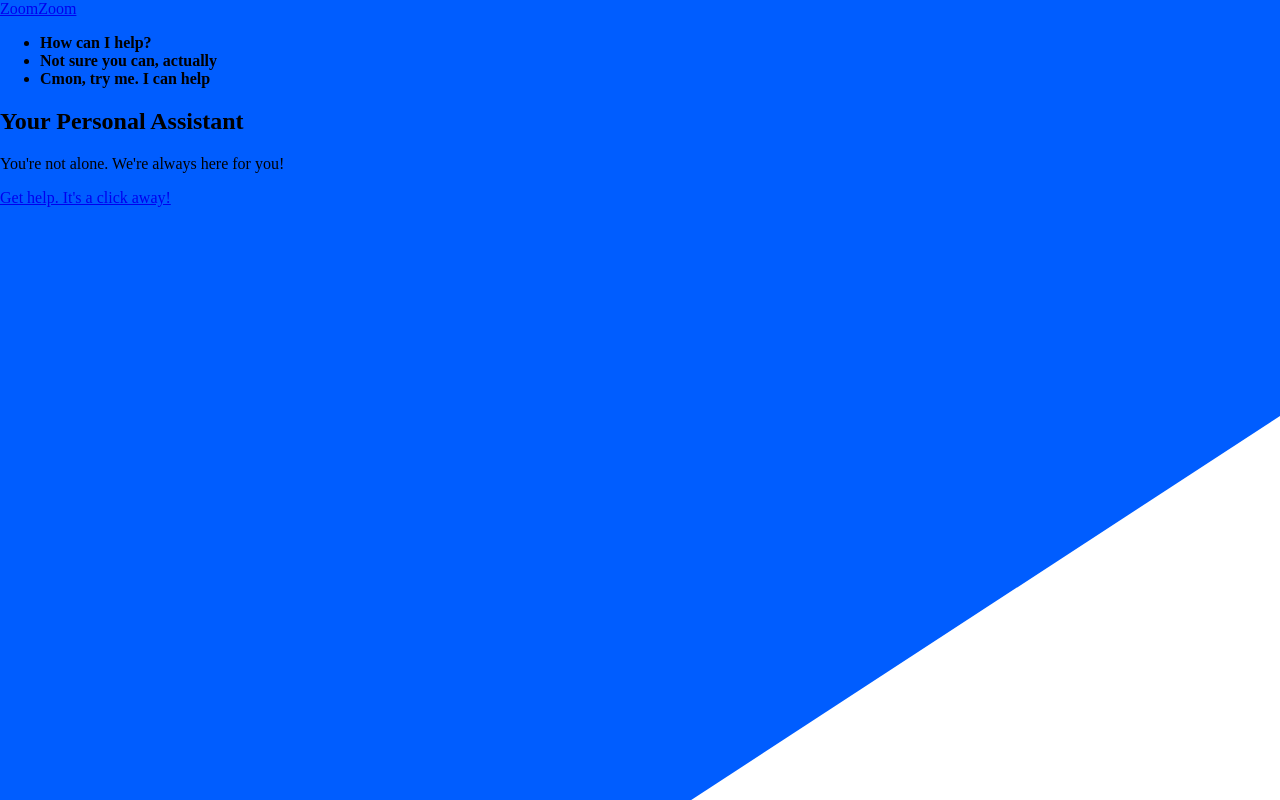
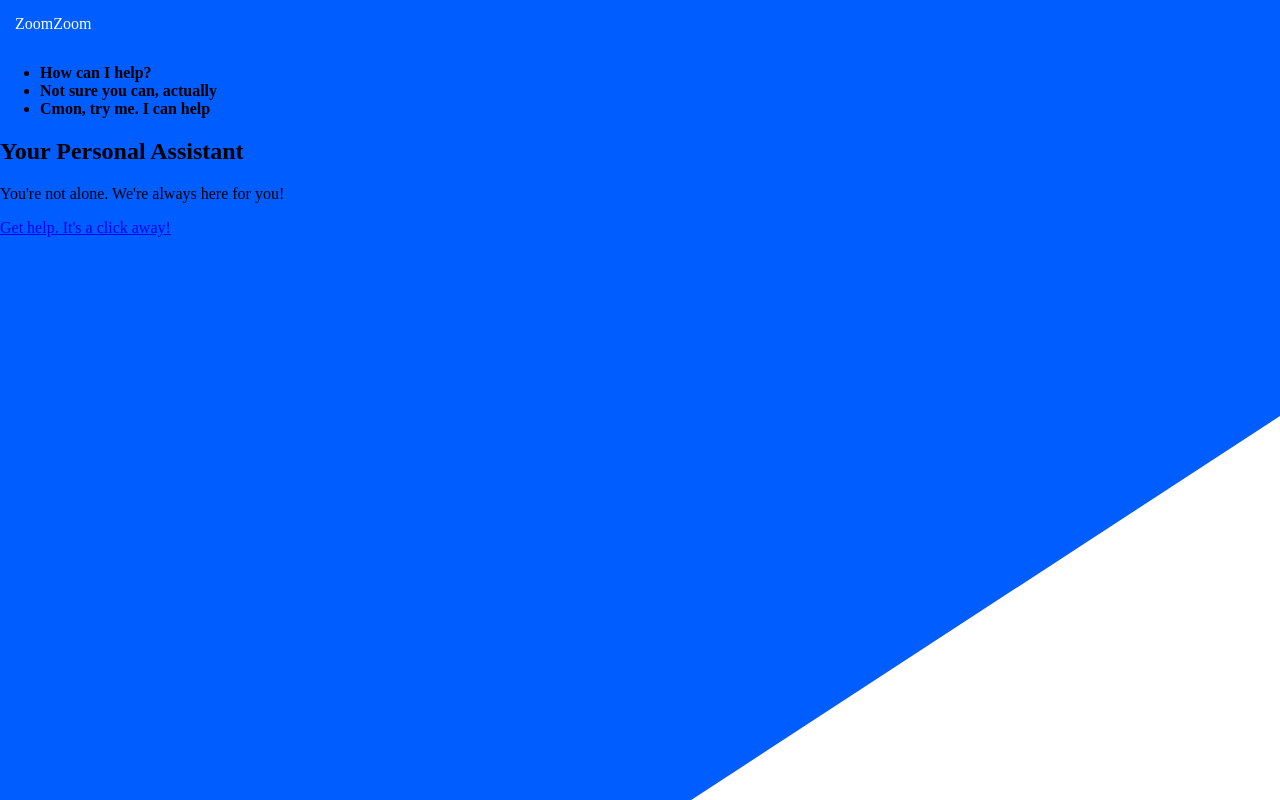
Before and after one commit to jsixx777/SASS_Intro, a plain HTML site: page index.html in a window 1280 px wide. Drawn offline with Linux system fonts and the light colour scheme.

```diff
--- a/styles/main.css
+++ b/styles/main.css
@@ -1,4 +1,5 @@
-body, html {
+body,
+html {
   height: 100%;
 }
 
@@ -15,4 +16,13 @@
   position: absolute;
   z-index: -1;
 }
+
+body header a {
+  color: white;
+  text-decoration: none;
+  padding: 15px;
+  display: block;
+  -webkit-text-decoration: uppercase;
+          text-decoration: uppercase;
+}
 /*# sourceMappingURL=main.css.map */
```
Also changed, not shown: 1 other file.
